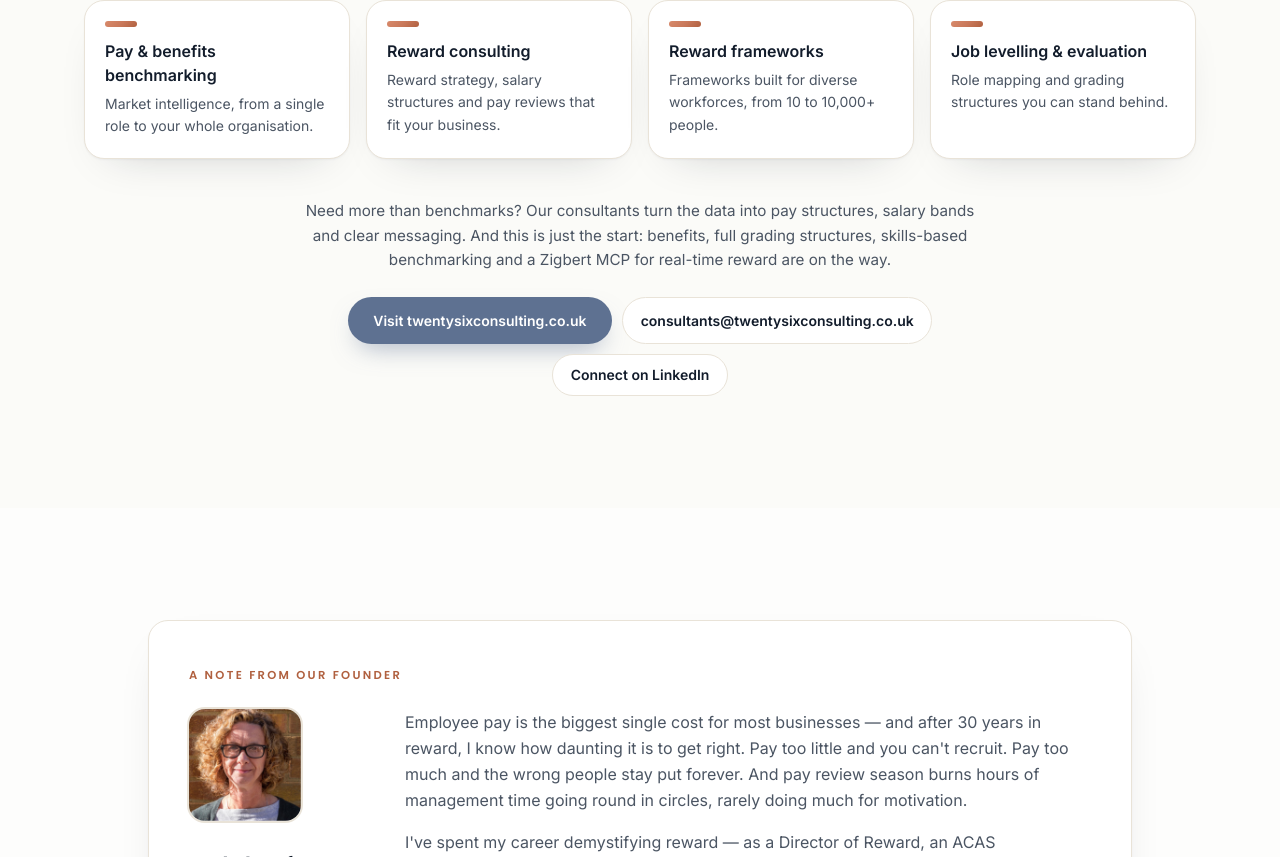
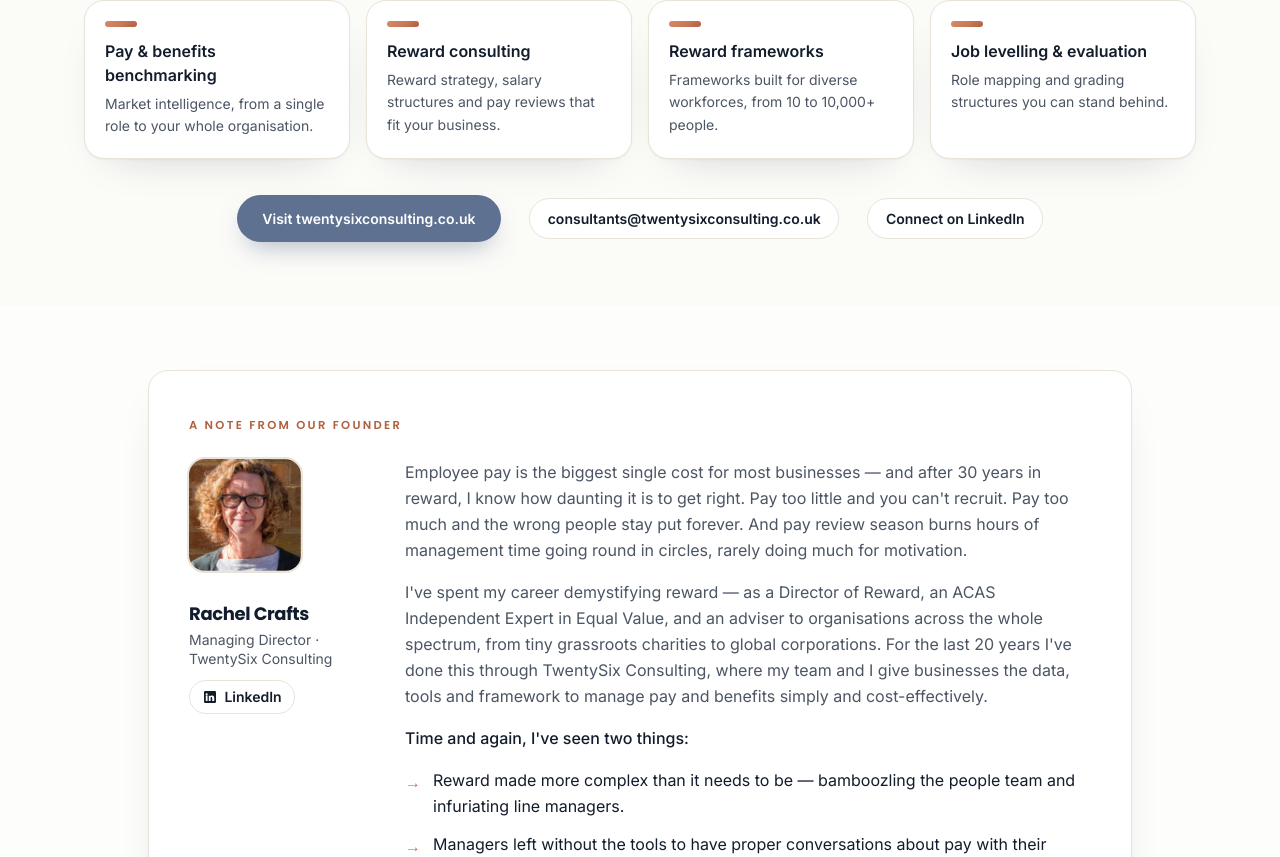
Before and after one commit to TwentySixConsulting/zigbert-waitlist, a React (Vite) app: page / in a window 1280 px wide. Shown: the part 6963-7820 px from the top of the page. Built offline with nearby package versions, Linux system fonts and the light colour scheme; no server answers; the HTML template or start-up script is replaced by a standard one.

Commit message:
About: drop 'need more' line, single spaced link row, tighter gap to founder note
Co-Authored-By: Claude Opus 4.8 (1M context) <noreply@anthropic.com>

```diff
--- a/src/components/About.tsx
+++ b/src/components/About.tsx
@@ -3,7 +3,7 @@ import Reveal from "./Reveal";
 
 export default function About() {
   return (
-    <section id="about" className="scroll-mt-24 py-20 md:py-28">
+    <section id="about" className="scroll-mt-24 pt-20 pb-12 md:pt-28 md:pb-16">
       <div className="mx-auto max-w-6xl px-5">
         <Reveal className="mx-auto max-w-2xl text-center">
           <span className="eyebrow">{about.eyebrow}</span>
@@ -22,9 +22,8 @@ export default function About() {
           ))}
         </div>
 
-        <Reveal className="mx-auto mt-10 max-w-2xl text-center">
-          <p className="text-[0.95rem] leading-relaxed text-muted">{about.more}</p>
-          <div className="mt-6 flex flex-wrap justify-center gap-2.5">
+        {/* links — one spaced-out row */}
+        <Reveal className="mt-9 flex flex-wrap items-center justify-center gap-4 sm:gap-7">
           <a href={about.links.site.url} target="_blank" rel="noreferrer" className="btn-primary text-sm">
             {about.links.site.label}
           </a>
@@ -34,7 +33,6 @@ export default function About() {
           <a href={about.links.linkedin.url} target="_blank" rel="noreferrer" className="btn-ghost text-sm">
             {about.links.linkedin.label}
           </a>
-          </div>
         </Reveal>
       </div>
     </section>
--- a/src/components/FounderNote.tsx
+++ b/src/components/FounderNote.tsx
@@ -21,7 +21,7 @@ export default function FounderNote() {
     .toUpperCase();
 
   return (
-    <section id="founder" className="bg-surface/60 py-20 md:py-28">
+    <section id="founder" className="bg-surface/60 pt-12 pb-20 md:pt-16 md:pb-28">
       <div className="mx-auto max-w-5xl px-5">
         <Reveal as="div" className="card p-7 sm:p-10">
           <span className="eyebrow">{founder.eyebrow}</span>
```
Lines whose indentation alone changed are shown as unchanged.
